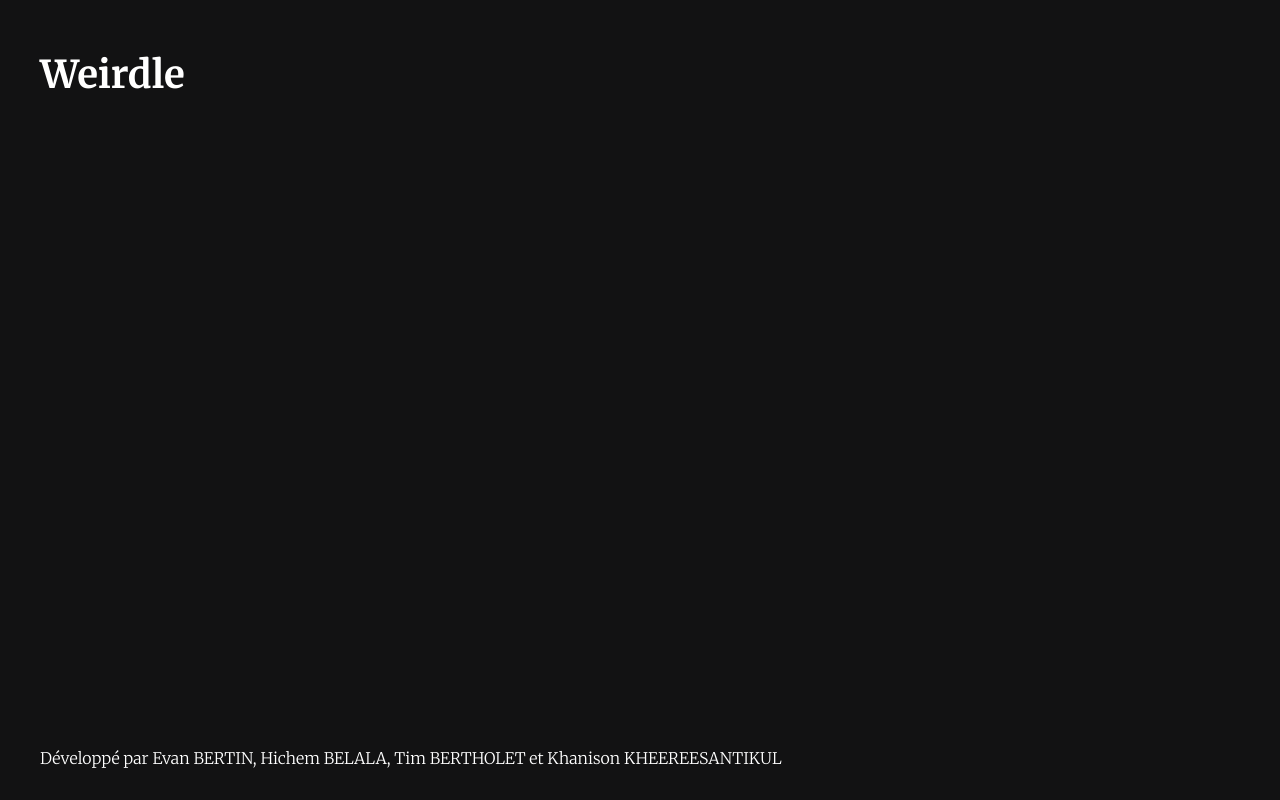
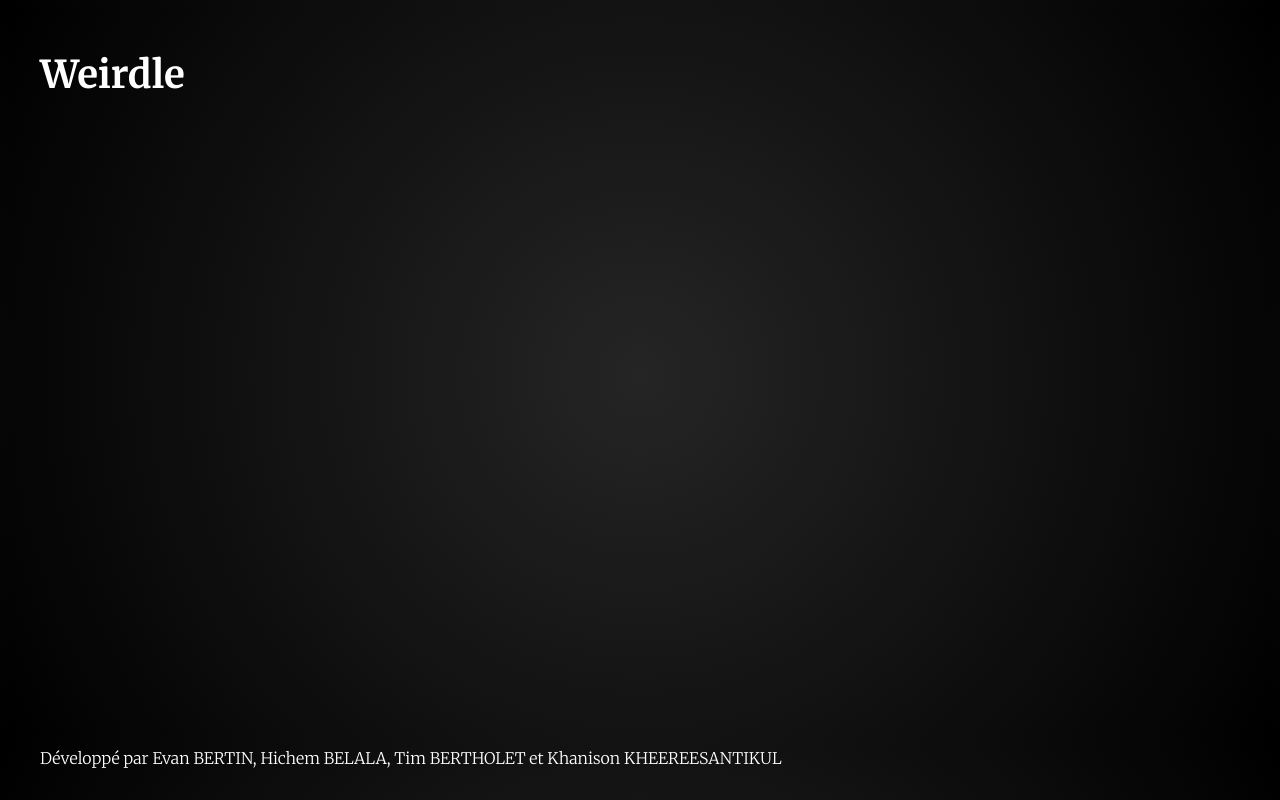
Before and after one commit to oh-khani/weirdle, a PHP site: page / in a window 1280 px wide. Run offline with PHP 8.4, Linux system fonts and the light colour scheme.

Commit message:
arrière plan mis à jour

```diff
--- a/src/style.css
+++ b/src/style.css
@@ -3,6 +3,7 @@
 html,body{
     background: var(--default);
     color: white;
+    background: radial-gradient(circle at center, #252525 0%,#000000 100%);
 }
 
 div{
@@ -20,7 +21,7 @@ header{
     display: flex;
     align-items: center;
     padding: 1rem 2rem;
-    background: var(--default);
+    /*background: var(--default);*/
     color: white;
     font-family: Arial, Helvetica, sans-serif;
     font-size: 1.2rem;
@@ -32,7 +33,7 @@ footer{
     align-items: center;
     justify-content: center;
     padding: 1rem 2rem;
-    background: var(--default);
+    /*background: var(--default);*/
     color: white;
     font-family: "Merriweather", serif;
     font-weight: 300;
```
